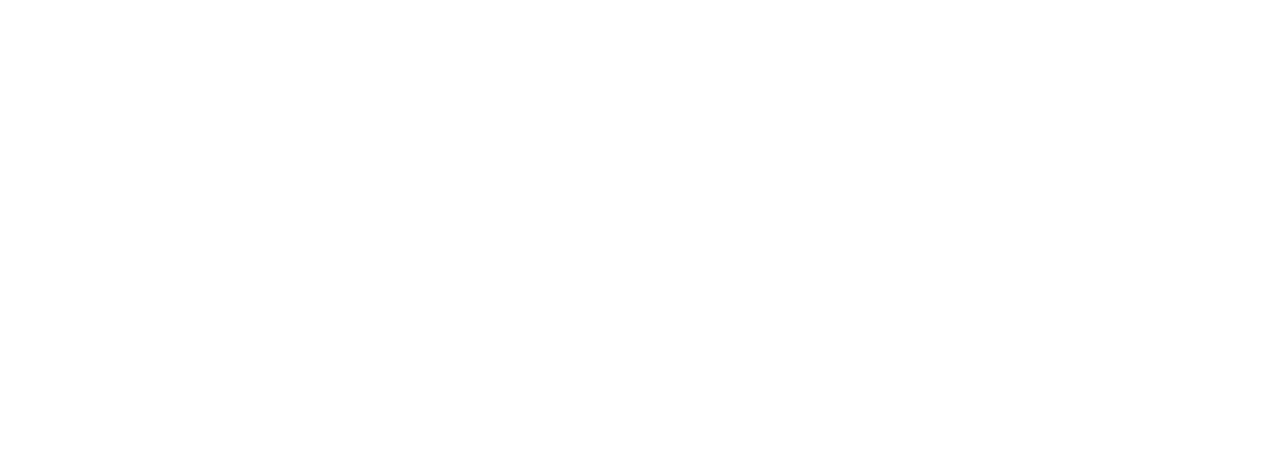
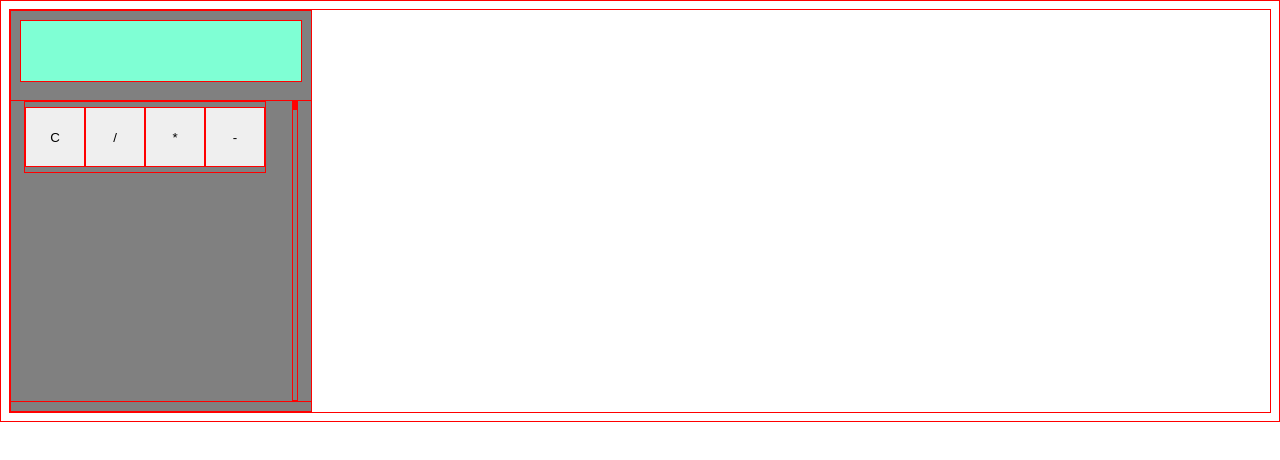
Before and after one commit to NicoIsaia/calculator, a plain HTML site: page index.html in a window 1280 px wide. Drawn offline with Linux system fonts and the light colour scheme.

Commit message:
making the graphics for the calculator

```diff
--- /dev/null
+++ b/css/style.css
@@ -0,0 +1,38 @@
+* {
+    border: 1px solid red;
+}
+
+#container {
+    background-color: gray;
+    width: 300px;
+    height: 400px;
+    display: flex;
+    flex-direction: column;
+    justify-content: space-around;
+    align-items: center;
+}
+
+#screen {
+    width: 280px;
+    height: 60px;
+    background-color: aquamarine;
+}
+
+#buttons {
+    width: 300px;
+    height: 300px;
+    display: flex;
+    justify-content: space-around;
+}
+
+.sq-button {
+    width: 60px;
+    height: 60px;
+}
+
+#first-row {
+    display: flex;
+    justify-content: space-around;
+    height: 70px;
+    align-items: center;
+}
--- a/index.html
+++ b/index.html
@@ -4,10 +4,28 @@
     <head>
         <meta charset="utf-8">
         <title>Calculator</title>
-        <link rel="stylesheet" href="">
+        <link rel="stylesheet" href="./css/style.css">
         <script src="./js/script.js" defer></script>
     </head>
     <body>
+        <div id="container">
+            <div id="screen"></div>
+            <div id="buttons">
+                <div id="first-row">
+                    <button class="sq-button">C</button>
+                    <button class="sq-button">/</button>
+                    <button class="sq-button">*</button>
+                    <button class="sq-button">-</button>
+                </div>
+                <div id="remaining-rows">
+                    <div id="numbers">
+                        <div class="onetonine"></div>
+                        <div class="zeroperiod"></div>
+                    </div>
+                    <div id="plus-equal"></div>
+                </div>
 
+            </div>
+        </div>
     </body>
 </html>
```
